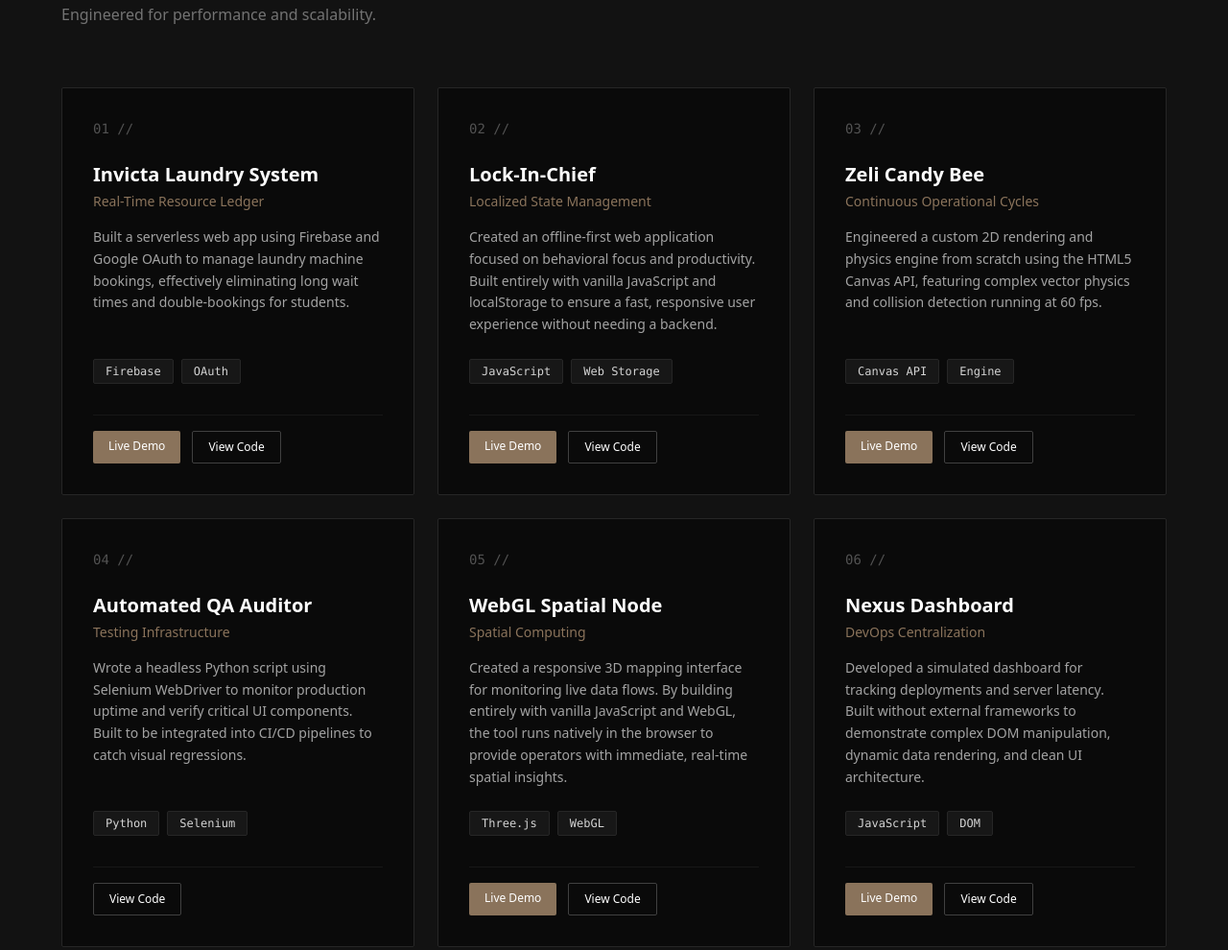
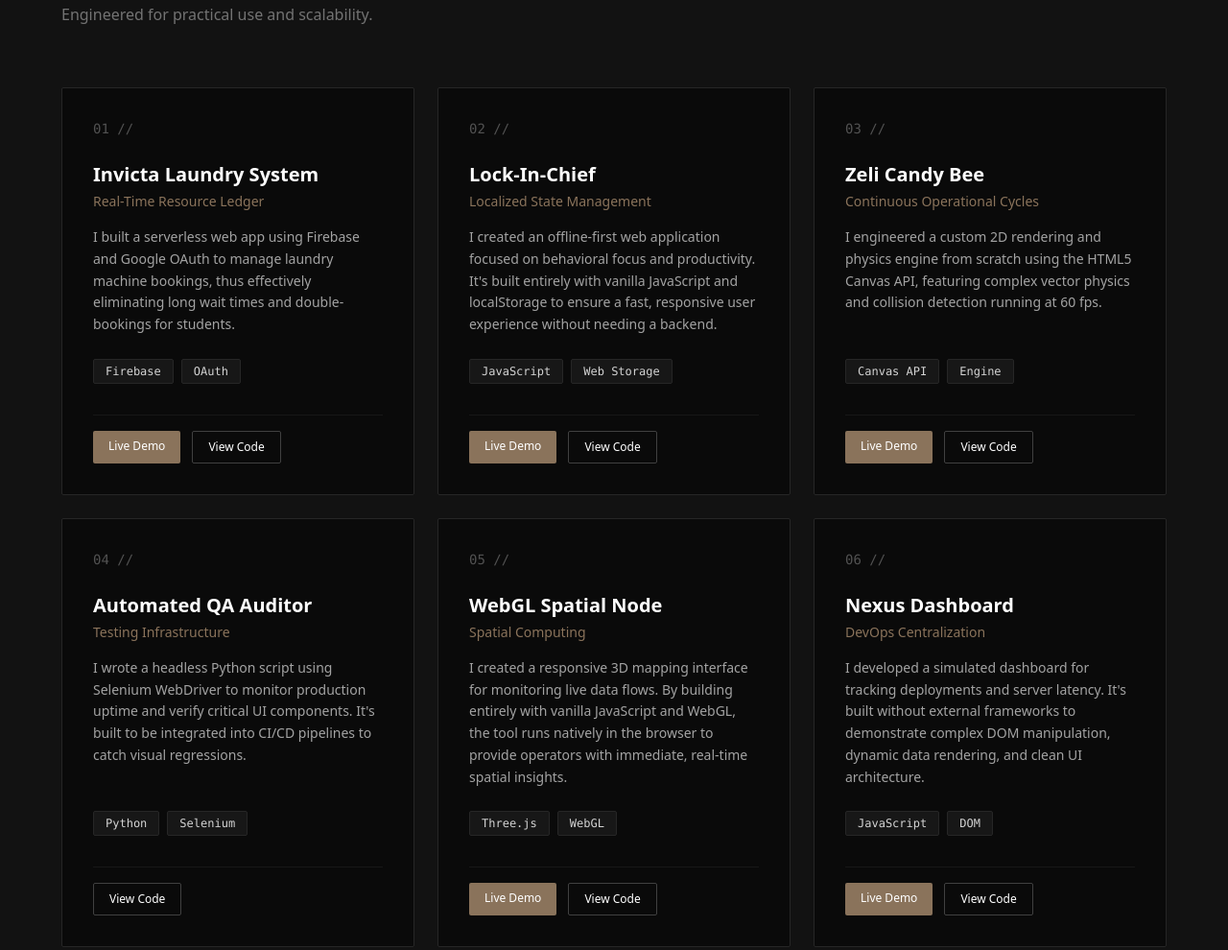
Before and after one commit to SibaSnlv/SibaSnlv.github.io, a plain HTML site: page index.html in a window 1280 px wide. Shown: the part 1425-2415 px from the top of the page at 96% size. Drawn offline with nearby package versions, Linux system fonts and the light colour scheme.

Commit message:
Updated links and content

```diff
--- a/index.html
+++ b/index.html
@@ -74,7 +74,7 @@
                 <div>
                     <h2 class="text-3xl font-bold text-white tracking-tight mb-6">01. Production Philosophy</h2>
                     <p class="text-neutral-400 leading-relaxed mb-6">
-                        As a BCom student and full-stack developer, I build software that makes sense for both the user and the business. I enjoy taking real-world problems—like chaotic laundry queues at my university residence—and building practical, reliable solutions using tools like JavaScript, Python, and Firebase.
+                        As a BCom student and software developer, I build software that makes sense for both the user and the business. I enjoy taking real-world problems—like chaotic laundry queues at my university residence—and building practical, reliable solutions using tools like JavaScript, Python, and Firebase.
                     </p>
                     <p class="text-neutral-400 leading-relaxed">
                        Whether I'm building a 3D data visualization interface, automating QA tests, or writing a custom 2D physics engine from scratch, my goal is always to write clean, maintainable code that solves the actual problem at hand.
@@ -98,7 +98,7 @@
             <div class="max-w-6xl mx-auto">
                 <div class="mb-16 reveal">
                     <h2 class="text-3xl font-bold text-white tracking-tight">02. Production Systems</h2>
-                    <p class="text-neutral-500 mt-2">Engineered for performance and scalability.</p>
+                    <p class="text-neutral-500 mt-2">Engineered for practical use and scalability.</p>
                 </div>
 
                 <div class="grid grid-cols-1 md:grid-cols-2 lg:grid-cols-3 gap-6">
@@ -107,14 +107,14 @@
                         <span class="text-neutral-600 font-mono text-sm mb-6 block transition-colors group-hover:text-[#8a735b]">01 //</span>
                         <h3 class="text-xl font-bold text-white mb-1 group-hover:text-[#8a735b] transition-colors">Invicta Laundry System</h3>
                         <p class="text-sm font-medium text-[#8a735b] mb-4">Real-Time Resource Ledger</p>
-                        <p class="text-neutral-400 mb-6 text-sm leading-relaxed flex-grow">Built a serverless web app using Firebase and Google OAuth to manage laundry machine bookings, effectively eliminating long wait times and double-bookings for students.</p>
+                        <p class="text-neutral-400 mb-6 text-sm leading-relaxed flex-grow">I built a serverless web app using Firebase and Google OAuth to manage laundry machine bookings, thus effectively eliminating long wait times and double-bookings for students.</p>
                         <div class="flex flex-wrap gap-2 mb-8">
                             <span class="px-3 py-1 bg-neutral-900 border border-neutral-800 text-neutral-300 rounded-sm text-xs font-mono">Firebase</span>
                             <span class="px-3 py-1 bg-neutral-900 border border-neutral-800 text-neutral-300 rounded-sm text-xs font-mono">OAuth</span>
                         </div>
                         <div class="flex gap-3 mt-auto pt-4 border-t border-neutral-900">
                             <a href="https://invicta-laundry.netlify.app/" target="_blank" class="text-xs bg-[#8a735b] hover:bg-[#a38c74] text-white px-4 py-2 rounded-sm font-medium transition-colors focus:focus-outline">Live Demo</a>
-                            <a href="https://github.com/SibaSnlv" target="_blank" class="text-xs border border-neutral-700 hover:border-neutral-400 text-white px-4 py-2 rounded-sm font-medium transition-colors focus:focus-outline">View Code</a>
+                            <a href="https://github.com/SibaSnlv/invicta-laundry" target="_blank" class="text-xs border border-neutral-700 hover:border-neutral-400 text-white px-4 py-2 rounded-sm font-medium transition-colors focus:focus-outline">View Code</a>
                         </div>
                     </div>
 
@@ -122,7 +122,7 @@
                         <span class="text-neutral-600 font-mono text-sm mb-6 block transition-colors group-hover:text-[#8a735b]">02 //</span>
                         <h3 class="text-xl font-bold text-white mb-1 group-hover:text-[#8a735b] transition-colors">Lock-In-Chief</h3>
                         <p class="text-sm font-medium text-[#8a735b] mb-4">Localized State Management</p>
-                        <p class="text-neutral-400 mb-6 text-sm leading-relaxed flex-grow">Created an offline-first web application focused on behavioral focus and productivity. Built entirely with vanilla JavaScript and localStorage to ensure a fast, responsive user experience without needing a backend.</p>
+                        <p class="text-neutral-400 mb-6 text-sm leading-relaxed flex-grow">I created an offline-first web application focused on behavioral focus and productivity. It's built entirely with vanilla JavaScript and localStorage to ensure a fast, responsive user experience without needing a backend.</p>
                         <div class="flex flex-wrap gap-2 mb-8">
                             <span class="px-3 py-1 bg-neutral-900 border border-neutral-800 text-neutral-300 rounded-sm text-xs font-mono">JavaScript</span>
                             <span class="px-3 py-1 bg-neutral-900 border border-neutral-800 text-neutral-300 rounded-sm text-xs font-mono">Web Storage</span>
@@ -137,7 +137,7 @@
                         <span class="text-neutral-600 font-mono text-sm mb-6 block transition-colors group-hover:text-[#8a735b]">03 //</span>
                         <h3 class="text-xl font-bold text-white mb-1 group-hover:text-[#8a735b] transition-colors">Zeli Candy Bee</h3>
                         <p class="text-sm font-medium text-[#8a735b] mb-4">Continuous Operational Cycles</p>
-                        <p class="text-neutral-400 mb-6 text-sm leading-relaxed flex-grow">Engineered a custom 2D rendering and physics engine from scratch using the HTML5 Canvas API, featuring complex vector physics and collision detection running at 60 fps.</p>
+                        <p class="text-neutral-400 mb-6 text-sm leading-relaxed flex-grow">I engineered a custom 2D rendering and physics engine from scratch using the HTML5 Canvas API, featuring complex vector physics and collision detection running at 60 fps.</p>
                         <div class="flex flex-wrap gap-2 mb-8">
                             <span class="px-3 py-1 bg-neutral-900 border border-neutral-800 text-neutral-300 rounded-sm text-xs font-mono">Canvas API</span>
                             <span class="px-3 py-1 bg-neutral-900 border border-neutral-800 text-neutral-300 rounded-sm text-xs font-mono">Engine</span>
@@ -152,7 +152,7 @@
                         <span class="text-neutral-600 font-mono text-sm mb-6 block transition-colors group-hover:text-[#8a735b]">04 //</span>
                         <h3 class="text-xl font-bold text-white mb-1 group-hover:text-[#8a735b] transition-colors">Automated QA Auditor</h3>
                         <p class="text-sm font-medium text-[#8a735b] mb-4">Testing Infrastructure</p>
-                        <p class="text-neutral-400 mb-6 text-sm leading-relaxed flex-grow">Wrote a headless Python script using Selenium WebDriver to monitor production uptime and verify critical UI components. Built to be integrated into CI/CD pipelines to catch visual regressions.</p>
+                        <p class="text-neutral-400 mb-6 text-sm leading-relaxed flex-grow">I wrote a headless Python script using Selenium WebDriver to monitor production uptime and verify critical UI components. It's built to be integrated into CI/CD pipelines to catch visual regressions.</p>
                         <div class="flex flex-wrap gap-2 mb-8">
                             <span class="px-3 py-1 bg-neutral-900 border border-neutral-800 text-neutral-300 rounded-sm text-xs font-mono">Python</span>
                             <span class="px-3 py-1 bg-neutral-900 border border-neutral-800 text-neutral-300 rounded-sm text-xs font-mono">Selenium</span>
@@ -166,7 +166,7 @@
                         <span class="text-neutral-600 font-mono text-sm mb-6 block transition-colors group-hover:text-[#8a735b]">05 //</span>
                         <h3 class="text-xl font-bold text-white mb-1 group-hover:text-[#8a735b] transition-colors">WebGL Spatial Node</h3>
                         <p class="text-sm font-medium text-[#8a735b] mb-4">Spatial Computing</p>
-                        <p class="text-neutral-400 mb-6 text-sm leading-relaxed flex-grow">Created a responsive 3D mapping interface for monitoring live data flows. By building entirely with vanilla JavaScript and WebGL, the tool runs natively in the browser to provide operators with immediate, real-time spatial insights.</p>
+                        <p class="text-neutral-400 mb-6 text-sm leading-relaxed flex-grow">I created a responsive 3D mapping interface for monitoring live data flows. By building entirely with vanilla JavaScript and WebGL, the tool runs natively in the browser to provide operators with immediate, real-time spatial insights.</p>
                         <div class="flex flex-wrap gap-2 mb-8">
                             <span class="px-3 py-1 bg-neutral-900 border border-neutral-800 text-neutral-300 rounded-sm text-xs font-mono">Three.js</span>
                             <span class="px-3 py-1 bg-neutral-900 border border-neutral-800 text-neutral-300 rounded-sm text-xs font-mono">WebGL</span>
@@ -181,7 +181,7 @@
                         <span class="text-neutral-600 font-mono text-sm mb-6 block transition-colors group-hover:text-[#8a735b]">06 //</span>
                         <h3 class="text-xl font-bold text-white mb-1 group-hover:text-[#8a735b] transition-colors">Nexus Dashboard</h3>
                         <p class="text-sm font-medium text-[#8a735b] mb-4">DevOps Centralization</p>
-                        <p class="text-neutral-400 mb-6 text-sm leading-relaxed flex-grow">Developed a simulated dashboard for tracking deployments and server latency. Built without external frameworks to demonstrate complex DOM manipulation, dynamic data rendering, and clean UI architecture.</p>
+                        <p class="text-neutral-400 mb-6 text-sm leading-relaxed flex-grow">I developed a simulated dashboard for tracking deployments and server latency. It's built without external frameworks to demonstrate complex DOM manipulation, dynamic data rendering, and clean UI architecture.</p>
                         <div class="flex flex-wrap gap-2 mb-8">
                             <span class="px-3 py-1 bg-neutral-900 border border-neutral-800 text-neutral-300 rounded-sm text-xs font-mono">JavaScript</span>
                             <span class="px-3 py-1 bg-neutral-900 border border-neutral-800 text-neutral-300 rounded-sm text-xs font-mono">DOM</span>
@@ -198,7 +198,7 @@
         <section id="contact" class="py-24 px-6 bg-[#0a0a0a] border-t border-neutral-900 scroll-mt-20 reveal">
             <div class="max-w-4xl mx-auto text-center">
                 <h2 class="text-3xl font-bold text-white tracking-tight mb-4">03. Get In Touch</h2>
-                <p class="text-neutral-500 mb-12">I'm seeking 2026 roles that blend commerce with software engineering. I’m also open to PGDip sponsorship opportunities to continue growing my technical skill set. Feel free to reach out via email or connect with me on LinkedIn.</p>
+                <p class="text-neutral-500 mb-12">I’m seeking PGDip sponsorship opportunities to continue growing my technical skill set. I'm also open to other work opportunities in line with my interests. Feel free to reach out via email or connect with me on LinkedIn.</p>
 
                 <div class="flex flex-col md:flex-row gap-6 justify-center items-center">
                     <a href="mailto:sibtellnew14@gmail.com" class="group w-full md:w-auto flex flex-col items-center gap-2 p-8 border border-neutral-800 hover:border-[#8a735b] hover:-translate-y-1 bg-[#121212] transition-all duration-300 rounded-sm min-w-[280px] focus:focus-outline">
```
